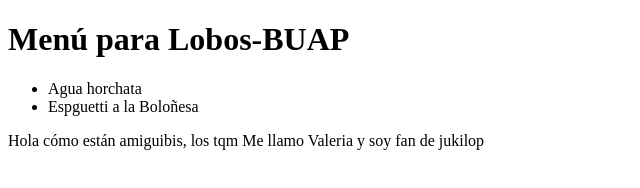
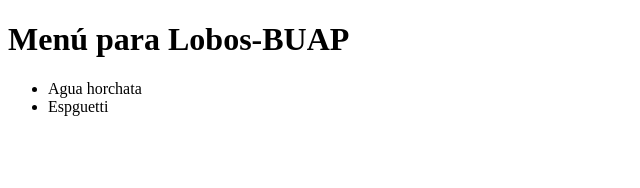
Before and after one commit to ValeriaRojo/menu, a plain HTML site: page Index.html in a window 1280 px wide. Shown: the whole page, without its empty margins (0-640 px from the left). Drawn offline with Linux system fonts and the light colour scheme.

Commit message:
menú modificado

```diff
--- a/Index.html
+++ b/Index.html
@@ -9,12 +9,8 @@
     <h1>Menú para Lobos-BUAP</h1>
     <ul>
         <li>Agua horchata</li>
-        <li>Espguetti a la Boloñesa</li>
+        <li>Espguetti</li>
     </ul>
-    <p>
-        Hola cómo están amiguibis, los tqm
-        Me llamo Valeria y soy fan de jukilop
-    </p>
 
 </body>
 </html>
```
